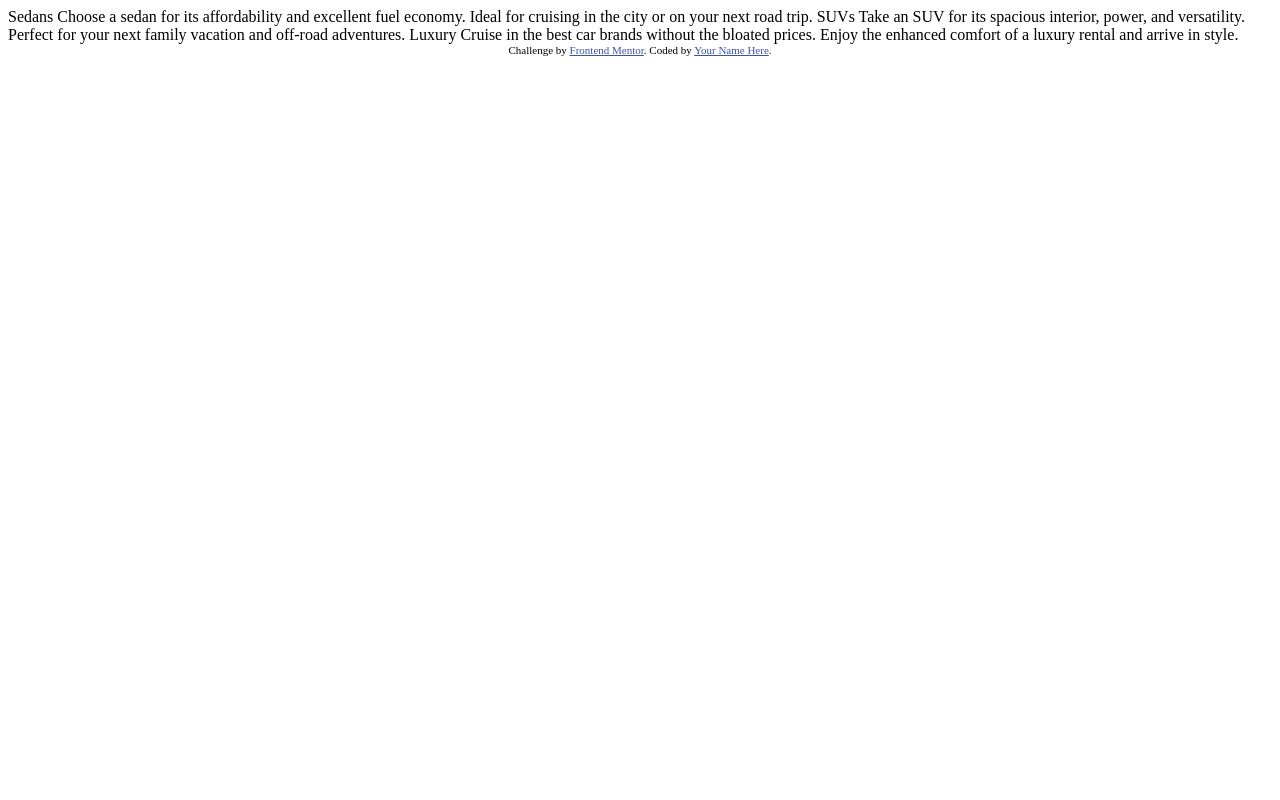
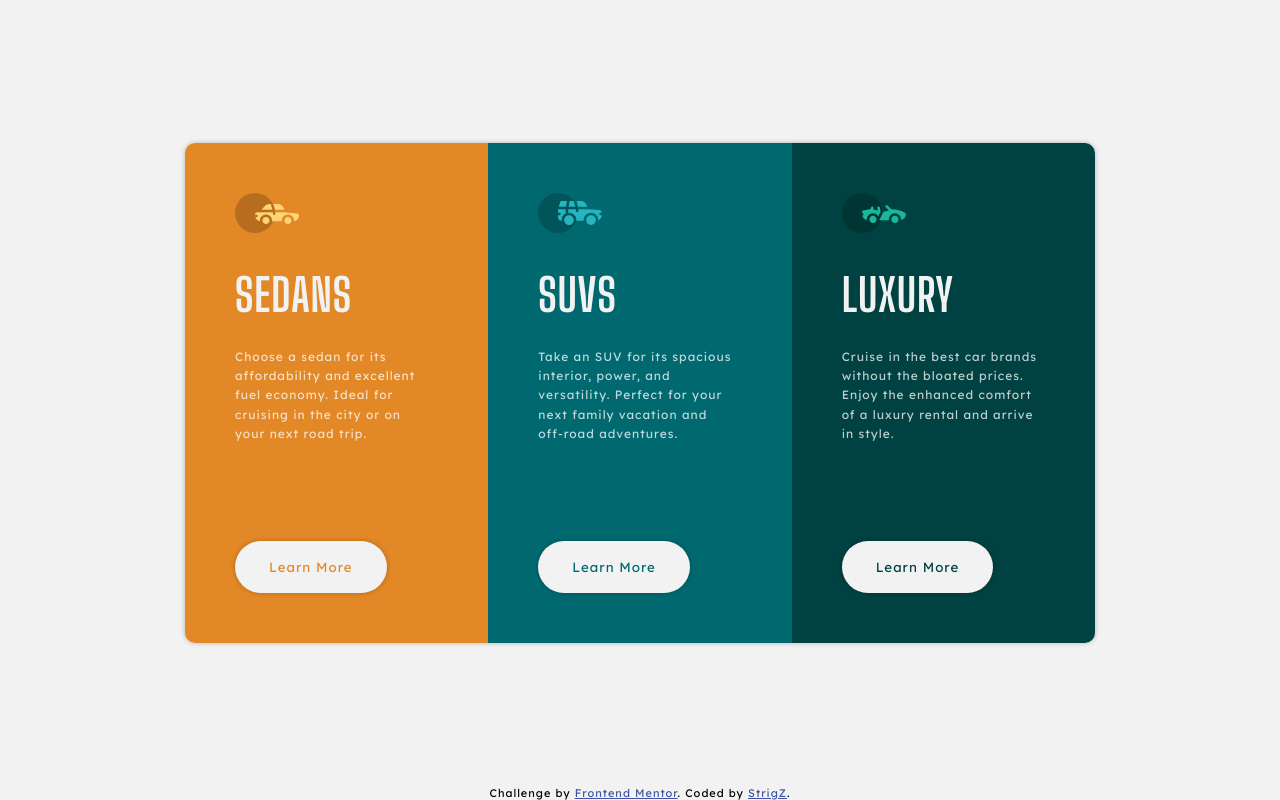
Before and after one commit to StrigZ/3-column-preview-card-component-, a plain HTML site: page index.html in a window 1280 px wide. Drawn offline with Linux system fonts and the light colour scheme.

Commit message:
end result

```diff
--- a/index.html
+++ b/index.html
@@ -1,36 +1,56 @@
 <!DOCTYPE html>
 <html lang="en">
+
 <head>
     <meta charset="UTF-8">
-  <meta name="viewport" content="width=device-width, initial-scale=1.0"> <!-- displays site properly based on user's device -->
+    <meta name="viewport" content="width=device-width, initial-scale=1.0">
+    <!-- displays site properly based on user's device -->
 
     <link rel="icon" type="image/png" sizes="32x32" href="./images/favicon-32x32.png">
+    <link href="./style.css" rel="stylesheet">
 
     <title>Frontend Mentor | 3-column preview card component</title>
 
     <!-- Feel free to remove these styles or customise in your own stylesheet 👍 -->
     <style>
-    .attribution { font-size: 11px; text-align: center; }
-    .attribution a { color: hsl(228, 45%, 44%); }
+        .attribution {
+            font-size: 11px;
+            text-align: center;
+        }
+
+        .attribution a {
+            color: hsl(228, 45%, 44%);
+        }
     </style>
 </head>
+
 <body>
-
-  Sedans
-  Choose a sedan for its affordability and excellent fuel economy. Ideal for cruising in the city
-  or on your next road trip.
-
-  SUVs
-  Take an SUV for its spacious interior, power, and versatility. Perfect for your next family vacation
-  and off-road adventures.
-
-  Luxury
-  Cruise in the best car brands without the bloated prices. Enjoy the enhanced comfort of a luxury
-  rental and arrive in style.
-
+    <main>
+        <div class="card">
+            <section class="card__item">
+                <img class="card__item-img" src="./images/icon-sedans.svg" alt="Sedan Icon">
+                <h2 class="card__item-title">Sedans</h2>
+                <p class="card__item-desc">Choose a sedan for its affordability and excellent fuel economy. Ideal for cruising in the city or on your next road trip.</p>
+                <button class="card__item-button">Learn More</button>
+            </section>
+            <section class="card__item">
+                <img class="card__item-img" src="./images/icon-suvs.svg" alt="SUVs Icon">
+                <h2 class="card__item-title">SUVs</h2>
+                <p class="card__item-desc">Take an SUV for its spacious interior, power, and versatility. Perfect for your next family vacation and off-road adventures.</p>
+                <button class="card__item-button">Learn More</button>
+            </section>
+            <section class="card__item">
+                <img class="card__item-img" src="./images/icon-luxury.svg" alt="Luxury Icon">
+                <h2 class="card__item-title"> Luxury</h2>
+                <p class="card__item-desc"> Cruise in the best car brands without the bloated prices. Enjoy the enhanced comfort of a luxury rental and arrive in style.</p>
+                <button class="card__item-button">Learn More</button>
+            </section>
+        </div>
+    </main>
     <div class="attribution">
-    Challenge by <a href="https://www.frontendmentor.io?ref=challenge" target="_blank">Frontend Mentor</a>.
-    Coded by <a href="#">Your Name Here</a>.
+        Challenge by <a href="https://www.frontendmentor.io?ref=challenge" target="_blank">Frontend Mentor</a>. Coded by
+        <a href="https://www.frontendmentor.io/profile/StrigZ">StrigZ</a>.
     </div>
 </body>
+
 </html>
--- /dev/null
+++ b/style.css
@@ -0,0 +1,163 @@
+@import url('https://fonts.googleapis.com/css2?family=Big+Shoulders+Display:wght@700&family=Lexend+Deca&display=swap');
+* {
+    padding: 0;
+    margin: 0;
+    box-sizing: border-box;
+}
+
+:root {
+    --BrightOrange: hsl(31, 77%, 52%);
+    --DarkCyan: hsl(184, 100%, 22%);
+    --VeryDarkCyan: hsl(179, 100%, 13%);
+    --TransparentWhite: hsla(0, 0%, 100%, 0.75);
+    --VeryLightGray: hsl(0, 0%, 95%);
+}
+
+body {
+    background-color: var(--VeryLightGray);
+    height: 100vh;
+    display: flex;
+    flex-direction: column;
+    justify-content: center;
+    align-items: center;
+    font-size: 15px;
+    font-family: 'Lexend Deca', sans-serif;
+    letter-spacing: 1px;
+}
+
+h2,
+p {
+    color: var(--VeryLightGray);
+}
+
+h2 {
+    text-transform: uppercase;
+    font-family: 'Big Shoulders Display', cursive;
+    font-weight: 700;
+    font-size: 3em;
+}
+
+p {
+    color: var(--TransparentWhite);
+    line-height: 1.6;
+    font-weight: 400;
+    font-size: 0.8em;
+}
+
+button {
+    background-color: var(--VeryLightGray);
+    border-radius: 30px;
+    border: 2px solid transparent;
+    padding: 1rem 2rem;
+    letter-spacing: 1px;
+    box-shadow: 0 0 5px rgba(0, 0, 0, 0.25);
+    font-family: 'Lexend Deca', sans-serif;
+}
+
+main {
+    margin: auto;
+    box-shadow: 0 0 5px 0 rgba(0, 0, 0, 0.25);
+    border-radius: 10px;
+}
+
+.card {
+    height: 500px;
+    max-width: 910px;
+    display: grid;
+    grid-template-columns: repeat(3, 1fr);
+}
+
+section {
+    display: flex;
+    flex-direction: column;
+    justify-content: center;
+    align-items: flex-start;
+    padding: 3.125rem;
+    padding-right: 3.5rem;
+}
+
+section:nth-child(1) {
+    background-color: var(--BrightOrange);
+    border-radius: 10px 0 0 10px;
+}
+
+section:nth-child(1) .card__item-button {
+    color: var(--BrightOrange);
+}
+
+section:nth-child(2) {
+    background-color: var(--DarkCyan);
+}
+
+section:nth-child(2) .card__item-button {
+    color: var(--DarkCyan);
+}
+
+section:nth-child(3) {
+    background-color: var(--VeryDarkCyan);
+    border-radius: 0 10px 10px 0;
+}
+
+section:nth-child(3) .card__item-button {
+    color: var(--VeryDarkCyan);
+}
+
+.card__item-button:hover {
+    cursor: pointer;
+    border: 2px solid var(--TransparentWhite);
+    color: var(--TransparentWhite) !important;
+    background-color: transparent;
+}
+
+.card__item-img {
+    margin-bottom: 35px;
+}
+
+.card__item-title {
+    margin-bottom: 25px;
+}
+
+.card__item-button {
+    margin-top: auto;
+}
+
+@media (max-width:900px) {
+    .card {
+        min-height: 935px;
+        max-width: 230px;
+        grid-template-columns: 1fr;
+    }
+    section {
+        padding: 2rem;
+        min-height: 310px;
+    }
+    section:nth-child(1) {
+        border-radius: 10px 10px 0 0;
+    }
+    section:nth-child(2) {
+        border-radius: 0;
+    }
+    section:nth-child(3) {
+        border-radius: 0 0 10px 10px;
+    }
+    button {
+        padding: 0.5rem 1rem;
+        font-size: 0.8em;
+    }
+    h2 {
+        font-size: 1.8rem;
+    }
+    p {
+        font-size: .6rem;
+        margin-bottom: auto;
+    }
+    .card__item-img {
+        margin-bottom: 15px;
+    }
+    .card__item-title {
+        margin-bottom: 15px;
+    }
+    .card__item-button {
+        margin-top: auto;
+    }
+}
```
Lines whose indentation alone changed are shown as unchanged.
